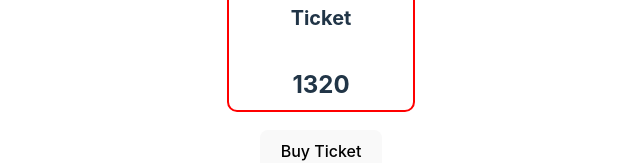
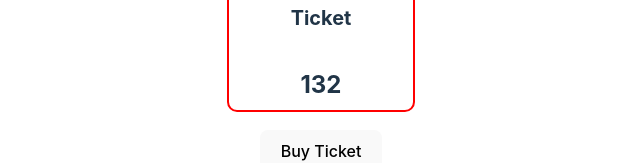
Before and after one commit to Ashishworks/REACT, a React (Vite) app in the folder project2/: page / in a window 1280 px wide. Shown: the part 424-587 px from the top of the page, without its empty margins (319-959 px from the left). Built offline with nearby package versions, Linux system fonts and the light colour scheme.

Commit message:
lottery end (functions as props)

```diff
--- a/project2/src/App.jsx
+++ b/project2/src/App.jsx
@@ -10,8 +10,12 @@ import Lottery0 from './lottery0.jsx'
 import Num from './num.jsx'
 import TicketNum from './ticketnum.jsx'
 import Lottery from './lottery.jsx'
+import { sum } from './help.js'
 
 function App() {
+  let winCondition=(ticket)=>{
+    return sum(ticket)===15;
+  };
   return (
     // <Counter/>
       /* <Counter />
@@ -23,7 +27,7 @@ function App() {
         <h1>Lottery</h1>
       {/* <TicketNum arr={[1,2,3]}/>
       <TicketNum arr={[1,2,3,4,5]}/> */}
-      <Lottery n={4} winningSum={100}/>
+      <Lottery n={3} c={winCondition}/>
       </div>
       )
 }
--- a/project2/src/lottery.jsx
+++ b/project2/src/lottery.jsx
@@ -3,9 +3,10 @@ import { genRandom,sum } from "./help"
 import TicketNum from "./ticketnum"
 import "./ticket.css"
 
-export default function Lottery({n=3,winningSum=15}) {
+export default function Lottery({n,c}) {
     let [ticket, setticket] = useState(genRandom(n));
-    let won=sum(ticket)===winningSum;
+    // let won=sum(ticket)===winningSum; in case we dont pass condition function as argument/props
+    let won=c(ticket);
     let newTicket=()=>{
         setticket(genRandom(n))
     }
```
